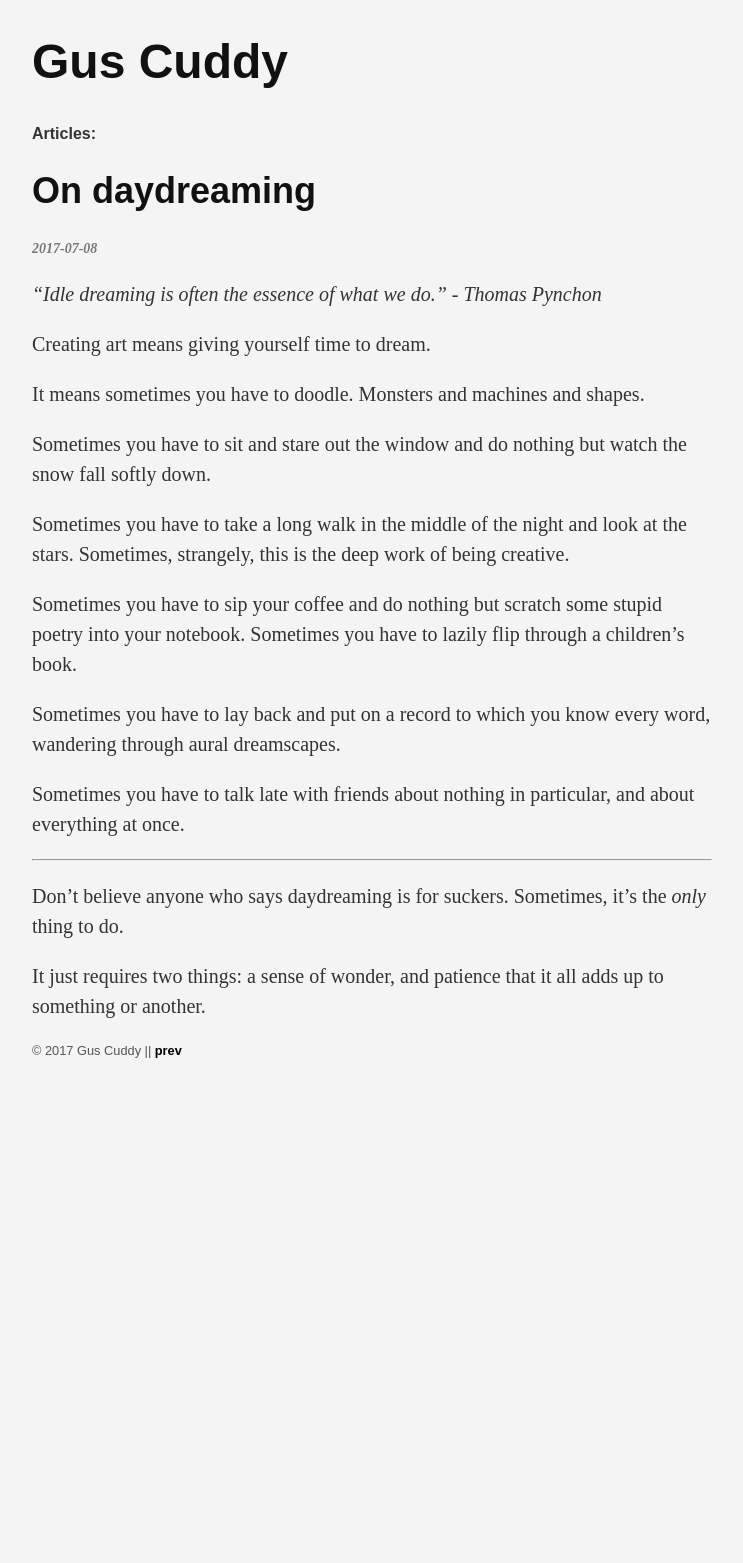
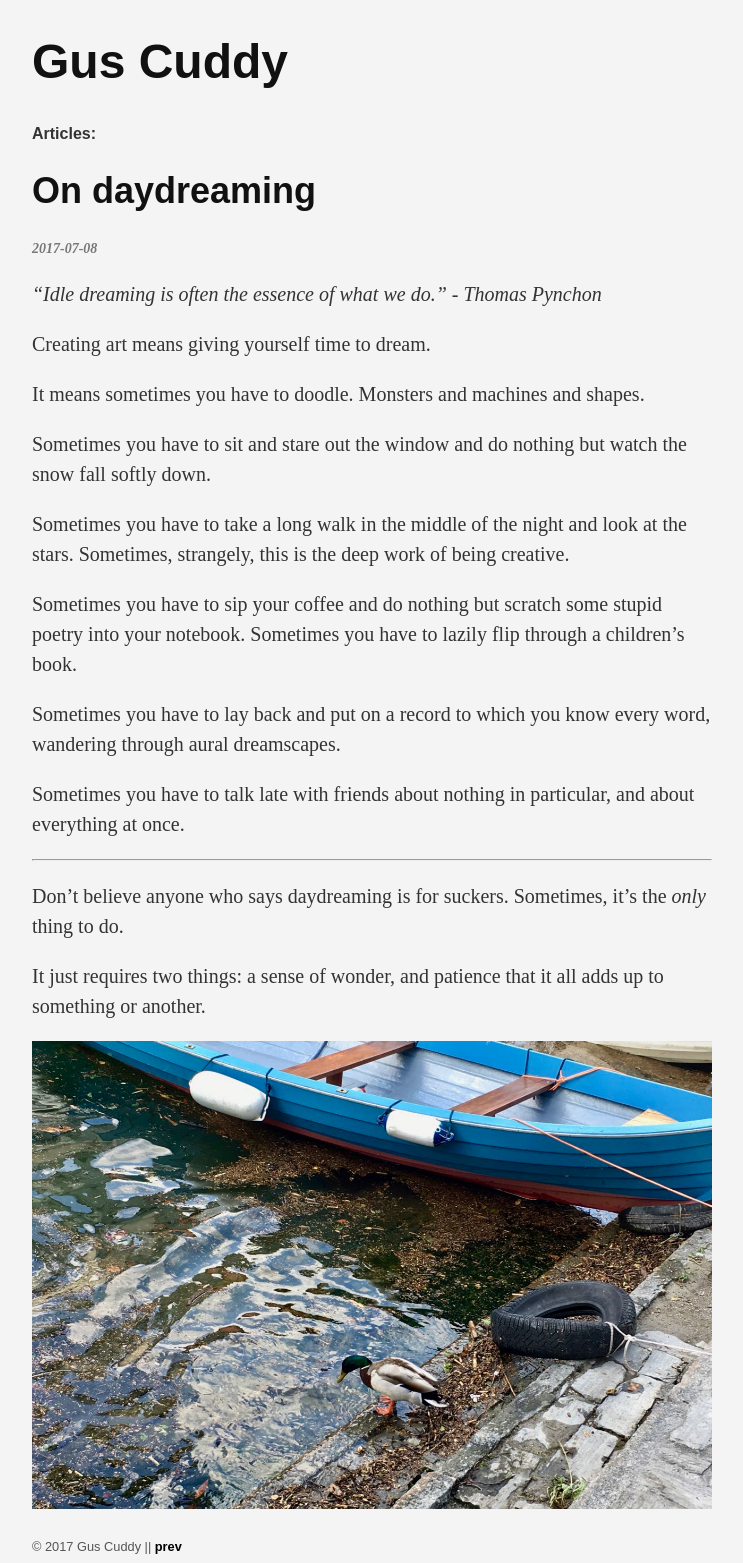
Before and after one commit to gcuddy/gcuddy.github.io, a Jekyll site: the page built from _posts/2017-07-08-on-daydreaming.md, in a window 1280 px wide. Shown: the whole page, without its empty margins (32-775 px from the left). Built offline with Jekyll 4.4.1, drawn with Linux system fonts in a browser that asks for light colours; nearby versions of some CDN libraries; library files that are not in the unit come from our copies; before the commit the page ends 1067 px from its top, so only the background shows below that.

Commit message:
Updates.

```diff
--- a/_posts/2017-07-08-on-daydreaming.md
+++ b/_posts/2017-07-08-on-daydreaming.md
@@ -25,3 +25,5 @@ Sometimes you have to talk late with friends about nothing in particular, and ab
 Don’t believe anyone who says daydreaming is for suckers. Sometimes, it’s the *only* thing to do.
 
 It just requires two things: a sense of wonder, and patience that it all adds up to something or another.
+
+![Dreaming](/images/duck.jpg)
```
Also changed, not shown: images/duck.jpg (added).
